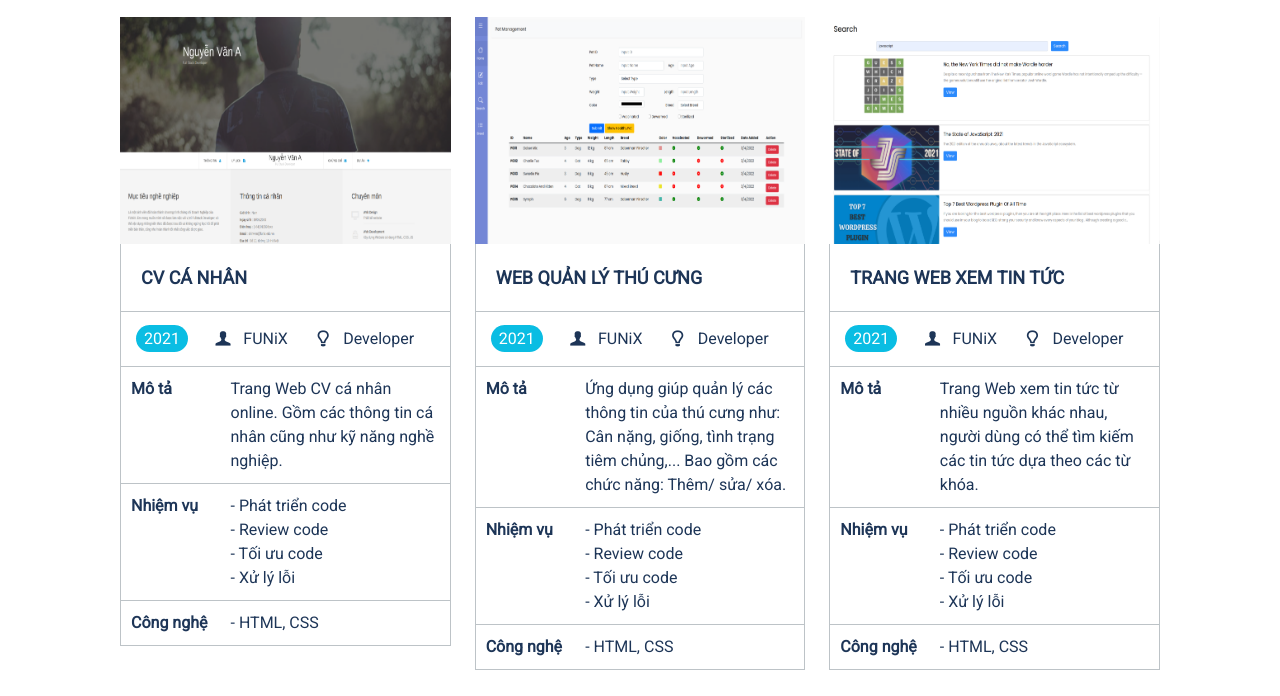
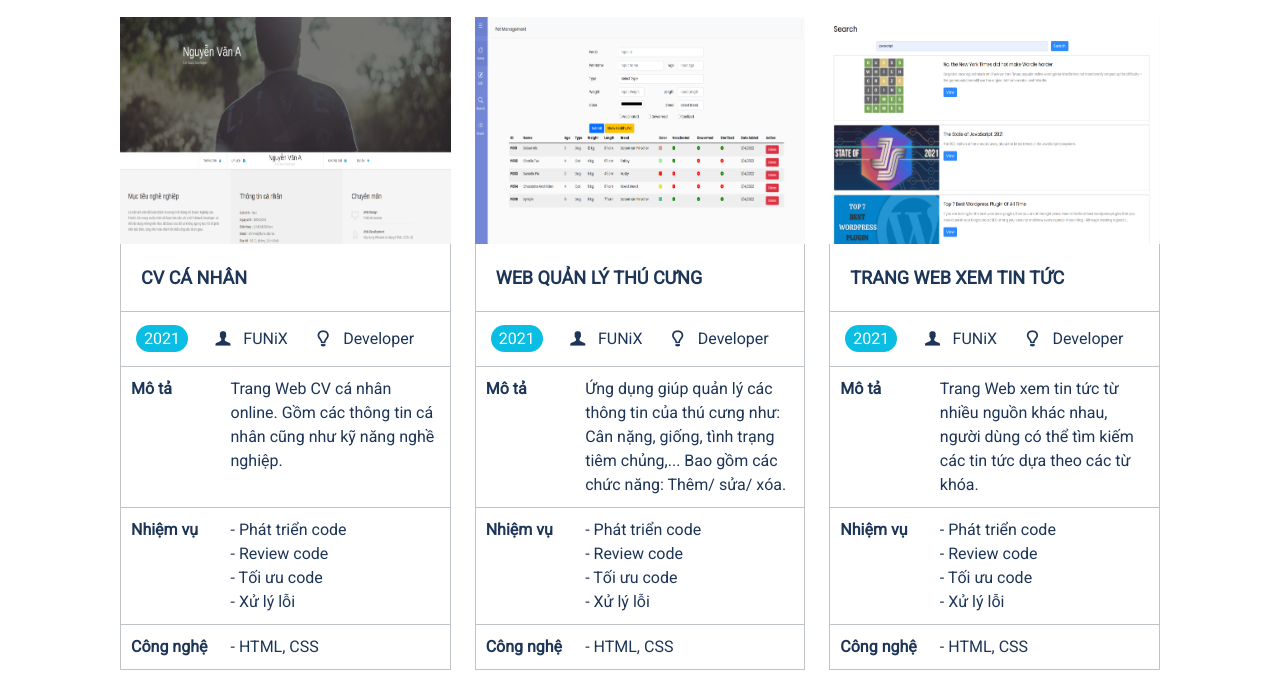
Before and after one commit to truonguyen2001/Digital_CV.github.io, a plain HTML site: page index.html in a window 1280 px wide. Shown: the part 3739-4435 px from the top of the page. Drawn offline with nearby package versions, Linux system fonts and the light colour scheme.

Commit message:
add padding bottom

```diff
--- a/index.html
+++ b/index.html
@@ -361,7 +361,7 @@ integrity="sha384-EVSTQN3/azprG1Anm3QDgpJLIm9Nao0Yz1ztcQTwFspd3yD65VohhpuuCOmLAS
 						<table>
 							<tr>
 								<td>Mô tả</td>
-								<td>Trang Web CV cá nhân online. Gồm các thông tin cá nhân cũng như kỹ
+								<td style="padding-bottom: 34px">Trang Web CV cá nhân online. Gồm các thông tin cá nhân cũng như kỹ
 									năng nghề nghiệp.</td>
 							</tr>
 							<tr>
```
